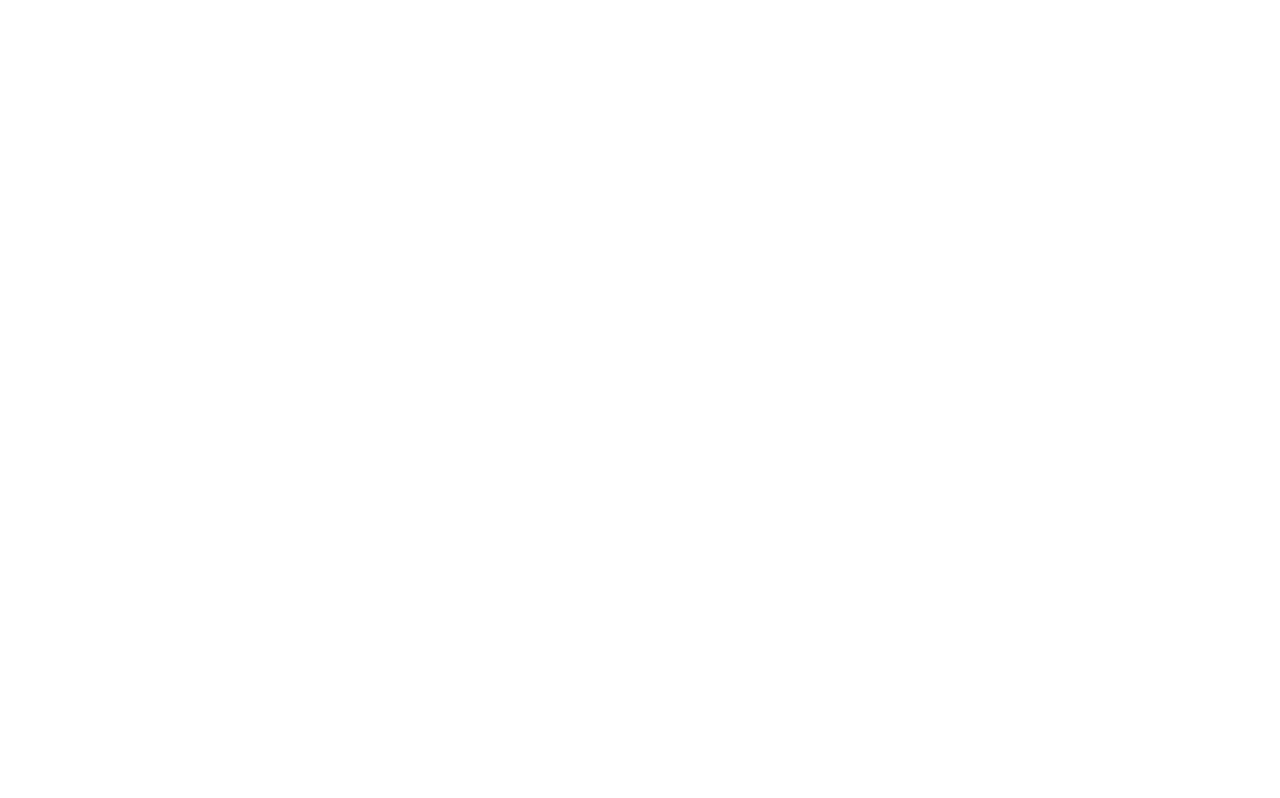
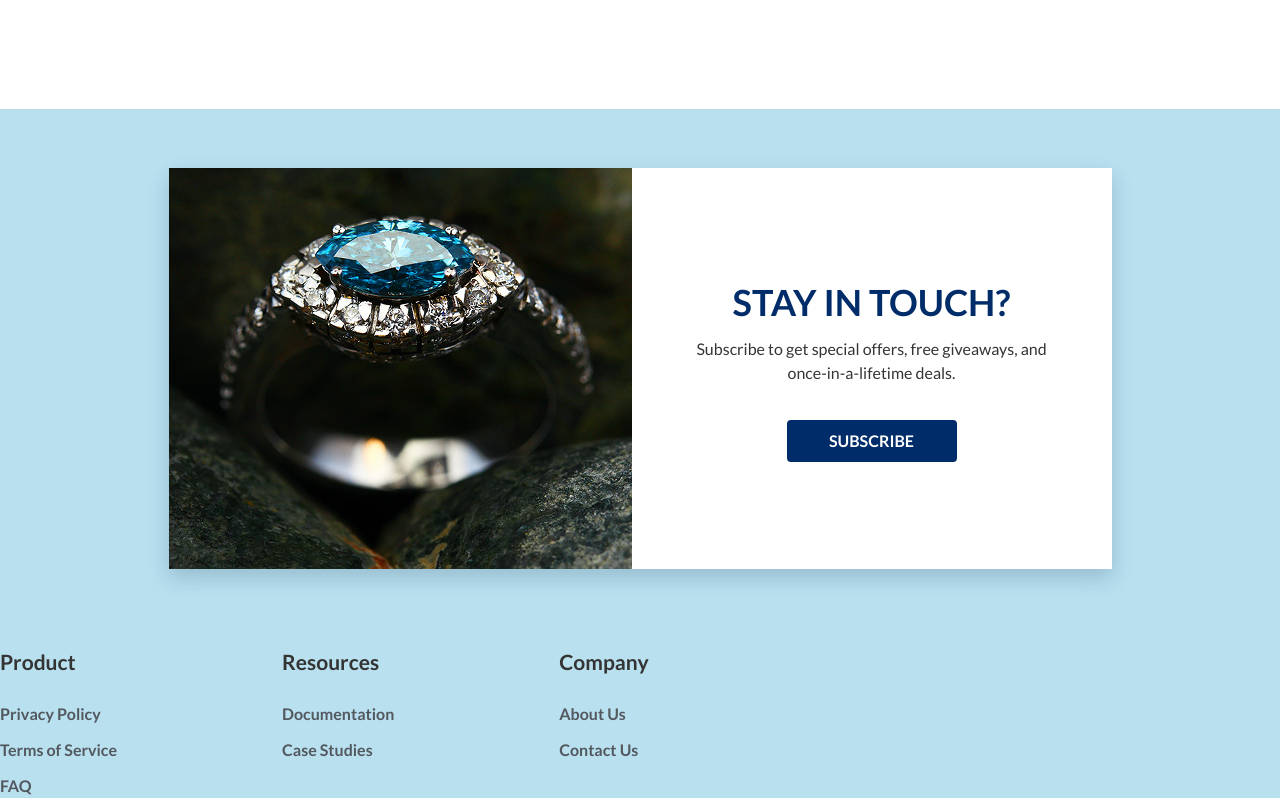
Before and after one commit to MariumAkterDev/Bayside, a React (Vite) app: page / in a window 1280 px wide. Shown: the part 4057-4855 px from the top of the page. Before the commit the page ends 4166 px from the top, so only its background shows below. Built offline with nearby package versions, Linux system fonts and the light colour scheme.

Commit message:
update commit

```diff
--- a/src/Components/Footer/Footer.css
+++ b/src/Components/Footer/Footer.css
@@ -0,0 +1,30 @@
+.MainFooter{
+    @apply bg-[#B8E0EF]
+}
+.footerRow1{
+    @apply pt-[30px] lg:pt-[59px] pb-[41px]   flex justify-center
+}
+.footerRow1Child{
+    @apply  flex justify-center lg:w-[943px] shadow-[rgba(13,_38,_76,_0.19)_0px_9px_20px]
+}
+.footerRow1 img{
+    @apply w-[150px] h-[150px] sm:w-[240px] sm:h-[240px] lg:w-[463px] lg:h-[401px]
+}
+.footerRow1Txt{
+    @apply w-[150px] h-[150px] sm:w-[240px] sm:h-[240px] lg:w-[480px] lg:h-[401px] bg-[#fff]  flex flex-col items-center justify-center
+}
+.footerRow1Txt p{
+    @apply pt-[8px] pb-[10px] sm:pb-[20px] lg:pb-[35px] w-fit lg:w-[362px] text-center text-[12px] sm:text-[16px] text-PrimaryColor-34 font-Lato font-normal
+}
+.footerRow2SingCard h4{
+    @apply text-[14px] lg:text-[21px] text-PrimaryColor-34 font-Lato font-bold mb-[16px] lg:mb-[24px]
+}
+.footerMenu{
+    @apply flex flex-col gap-y-[5px] lg:gap-y-[12px] text-[12px] lg:text-[16px] text-[#53585F] font-Lato font-bold
+}
+.footerMenu a{
+    @apply hover:text-[#000] hover:underline duration-[0.3s]
+}
+.footerRow2{
+    @apply lg:mt-[36px] flex flex-wrap justify-between lg:justify-start lg:gap-[165px] px-[20px] lg:px-0
+}
--- a/src/Components/Footer/Footer.jsx
+++ b/src/Components/Footer/Footer.jsx
@@ -1,10 +1,61 @@
-import React from 'react'
-import './Footer.css'
+import React from "react";
+import "./Footer.css";
+import footerImg from "../../assets/images/footerImg.png";
+import { CommonBtn } from '../CommonButton/CommonBtn'
+import { Link } from "react-router";
 
 const Footer = () => {
   return (
-    <div>Footer</div>
-  )
-}
+    <section>
+      <div className="MainFooter">
+        <div className="container">
+          {/* ---------------------------- Row 1 --------------------------------- */}
+          <div className="footerRow1">
+            <div className='footerRow1Child' >
+            <img src={footerImg} alt="Ring" />
+            <div className="footerRow1Txt">
+              <h2 className="Title">Stay in touch?</h2>
+              <p>
+                Subscribe to get special offers, free giveaways, and
+                once-in-a-lifetime deals.
+              </p>
+              <CommonBtn btnContent={'Subscribe'} btnColors={'bg-brand-Color text-[#fff]'}/>
+            </div>
+            </div>
+          </div>
+          {/* --------------------------------- Row 2 -------------------------------------- */}
+          <div className="footerRow2">
 
-export default Footer
+            <div className="footerRow2SingCard">
+              <h4>Product</h4>
+              <div className='footerMenu ' >
+                <Link to=''>Privacy Policy</Link>
+                <Link to=''>Terms of Service</Link>
+                <Link to=''>FAQ</Link>
+              </div>
+            </div>
+
+            <div className="footerRow2SingCard">
+              <h4>Resources</h4>
+              <div className='footerMenu ' >
+                <Link to=''>Documentation</Link>
+                <Link to=''>Case Studies</Link>
+              </div>
+            </div>
+
+            <div className="footerRow2SingCard">
+              <h4>Company</h4>
+              <div className='footerMenu ' >
+                <Link to=''>About Us</Link>
+                <Link to=''>Contact Us</Link>
+              </div>
+            </div>
+
+          </div>
+        </div>
+      </div>
+    </section>
+  );
+};
+
+export default Footer;
--- a/src/Layouts/LayoutOne.jsx
+++ b/src/Layouts/LayoutOne.jsx
@@ -8,7 +8,7 @@
     <>
         <Nav/>
         <Outlet/>
-        {/* <Footer/> */}
+        <Footer/>
     </>
   )
 }
```
Also changed, not shown: src/assets/images/footerImg.png (added).
